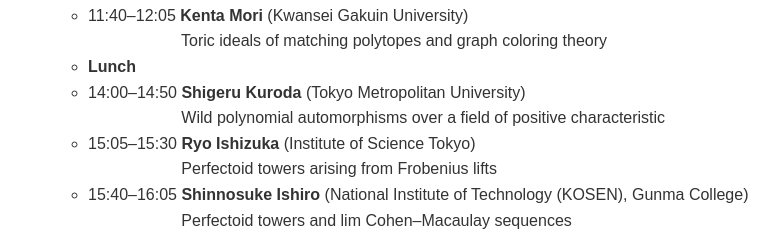
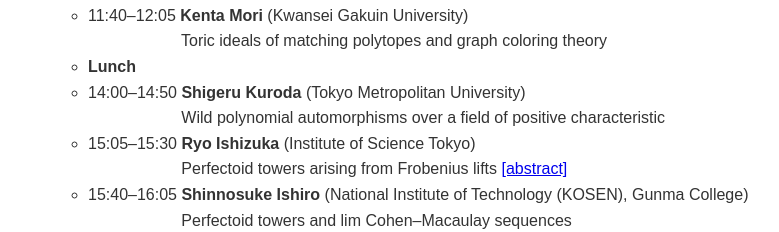
Before and after one commit to skumashiro/casymp46.github.io, a plain HTML site: page program.html in a window 1280 px wide. Shown: the part 1627-1859 px from the top of the page, without its empty margins (12-791 px from the left). Drawn offline with Linux system fonts and the light colour scheme.

Commit message:
Add files via upload

```diff
--- a/program.html
+++ b/program.html
@@ -161,7 +161,7 @@
 
         <li>15:05–15:30 <b>Ryo Ishizuka</b> (Institute of Science Tokyo)<br>
           &nbsp;&nbsp;&nbsp;&nbsp;&nbsp;&nbsp;&nbsp;&nbsp;&nbsp;&nbsp;&nbsp;&nbsp;&nbsp;&nbsp;&nbsp;&nbsp;&nbsp;&nbsp;&nbsp;&nbsp;
-          Perfectoid towers arising from Frobenius lifts</li>
+          Perfectoid towers arising from Frobenius lifts <a href="pdf/Ryo Ishizuka.pdf" target="_blank">[abstract]</a> </li>
 
         <li>15:40–16:05 <b>Shinnosuke Ishiro</b> (National Institute of Technology (KOSEN), Gunma College)<br>
           &nbsp;&nbsp;&nbsp;&nbsp;&nbsp;&nbsp;&nbsp;&nbsp;&nbsp;&nbsp;&nbsp;&nbsp;&nbsp;&nbsp;&nbsp;&nbsp;&nbsp;&nbsp;&nbsp;&nbsp;
```
